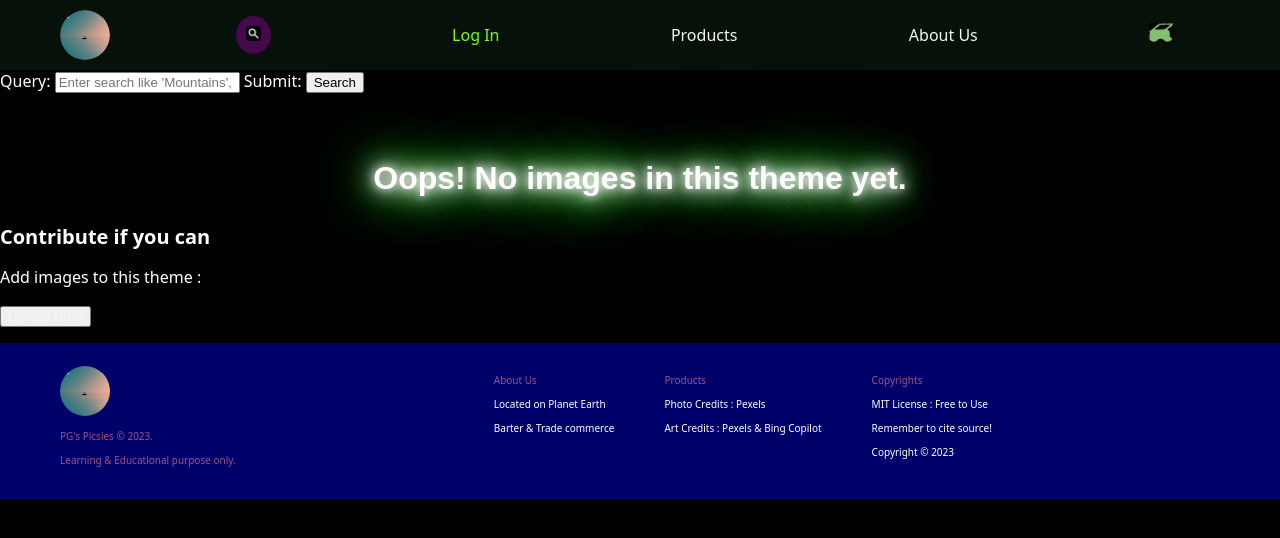
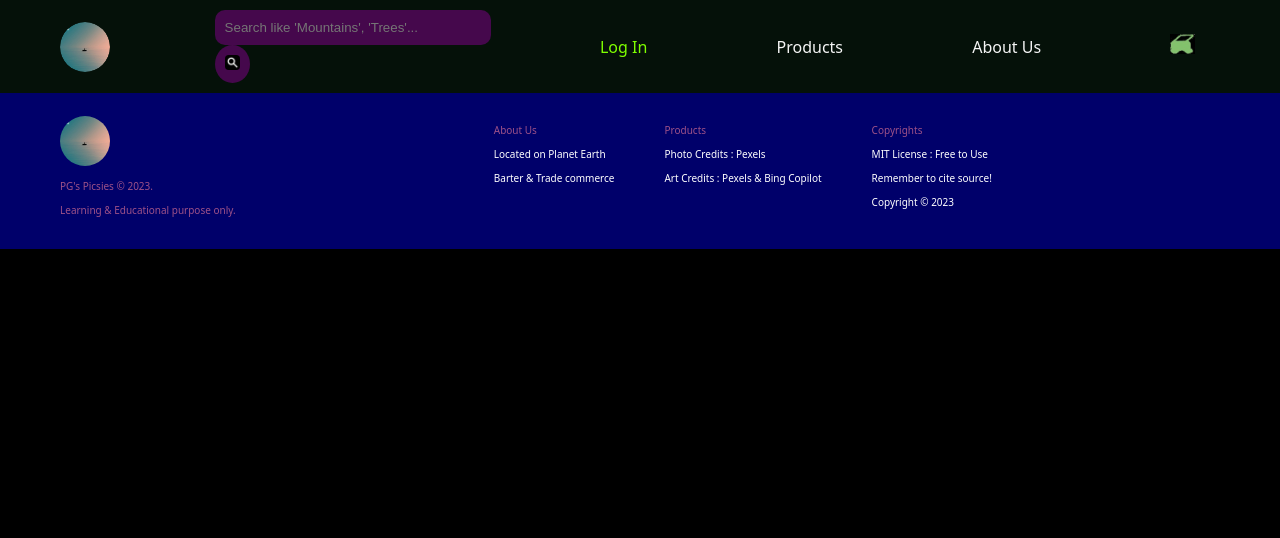
Before and after one commit to prak112/Image-Barter-Bazaar, a Django app: page /search in a window 1280 px wide. Shown: the top 538 px of the page. Run offline with Django 4.2, Linux system fonts and the light colour scheme; parts of the project's set-up code (start-up, migrations or seed data) failed here and were passed over.

Commit message:
HTMLform with simplified view

```diff
--- a/ecommstore/photostore/templates/photostore/layout.html
+++ b/ecommstore/photostore/templates/photostore/layout.html
@@ -19,16 +19,13 @@
                 <a href="{% url 'photostore:index' %}">
                     <img class="logo" src="{% static 'photostore/logo.jpg' %}" alt="logo">
                 </a>
-                </div>
+            </div>
             <div class="search-area">
-                <form action="{% url 'photostore:search' %}" method="POST">
-                    {% csrf_token %}
-                 <!--   <input class="search-bar" type="text" placeholder="Enter search query like 'Mountains'">
-                     {{ form }}
-                 -->
-                        <button class="search-button" type="submit">
+                <form action="{% url 'photostore:search' %}" method="GET">
+                    <input class="search-bar" type="text" name="query" placeholder="Search like 'Mountains', 'Trees'..."/>
+                    <button class="search-button" type="submit">
                         <a href="{% url 'photostore:search' %}">
-                            <img class="search-icon" src="{% static 'photostore/search-icon.jfif' %}" alt="search-icon">
+                            <img class="search-icon" src="{% static 'photostore/search-icon.jfif' %}" alt="search-icon"/>
                         </a>
                     </button>
                 </form>
--- a/ecommstore/photostore/templates/photostore/search.html
+++ b/ecommstore/photostore/templates/photostore/search.html
@@ -3,11 +3,15 @@
 
 
 {% block content %}
-
-{{ form }}
-
+<!--
+    <h1 class="heading">Search for...</h1>
+    <form action = "{% url 'photostore:search' %}" method="GET">
+        {{ form.query }}
+        {{ form.submit }}
+    </form>
+-->
     {% if search_results %}
-<h2 class="heading">Search Results for {{ query }}</h2>
+        <h2 class="heading">Search Results for "{{ query }}"</h2>
         <div class="product-container">
             {% for product in search_results %}
                 <div class="product">
@@ -33,22 +37,14 @@
 
                     <!--add to cart-->
                     <button>
+                        {% if request.user.is_authenticated %}
                             <a href="">Add To Cart</a>
+                        {% else %}
+                            <a href="{% url 'users:login' %}">Add To Cart</a>
+                        {% endif %}
                     </button>
                 </div>
             {% endfor %}
         </div>
-
-{% else %}
-    <h2 class="heading">Oops! No images in this theme yet.</h2>
-    <div>
-        <p>
-            <span class="box-item-title">Contribute if you can</span>
-            <p>Add images to this theme :</p>
-            <button>
-                <a href="">Upload Here</a>
-            </button>
-        </p>
-    </div>
     {% endif %}
 {% endblock %}
```
Lines whose indentation alone changed are shown as unchanged.
